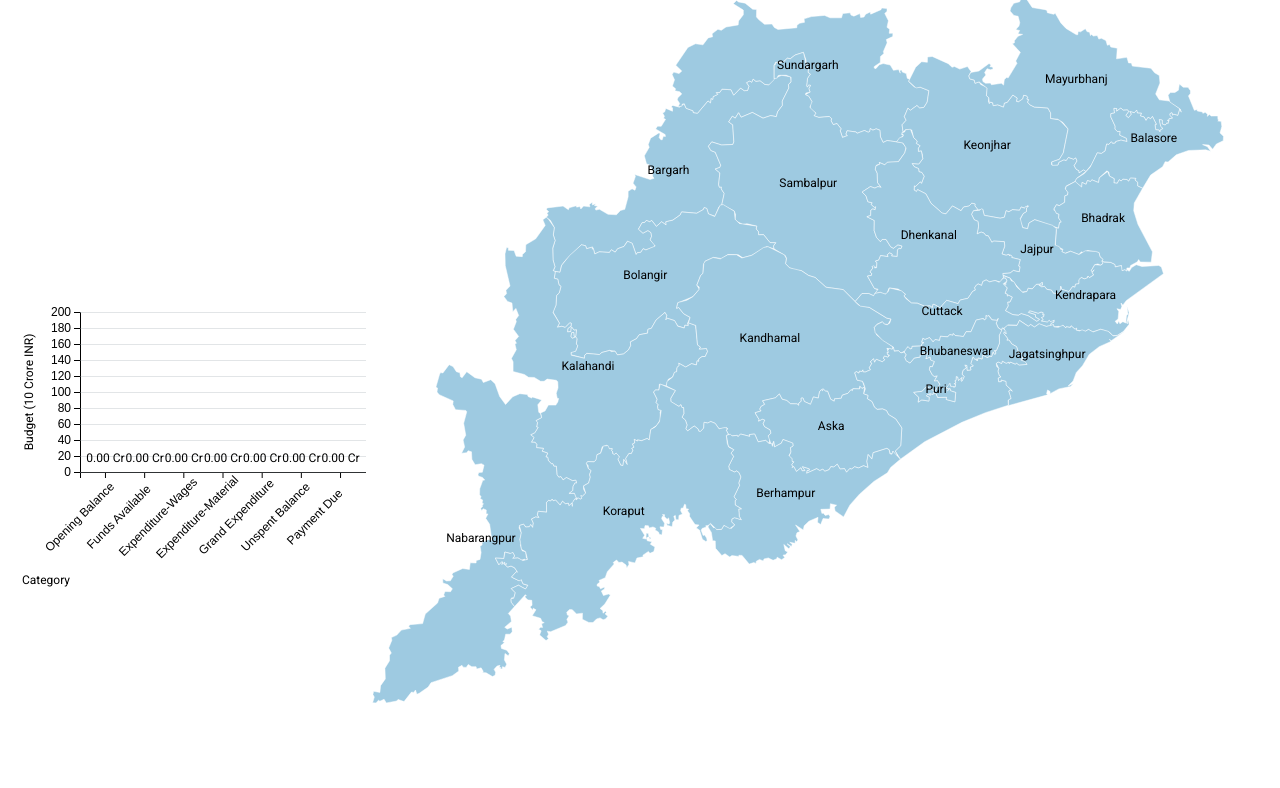
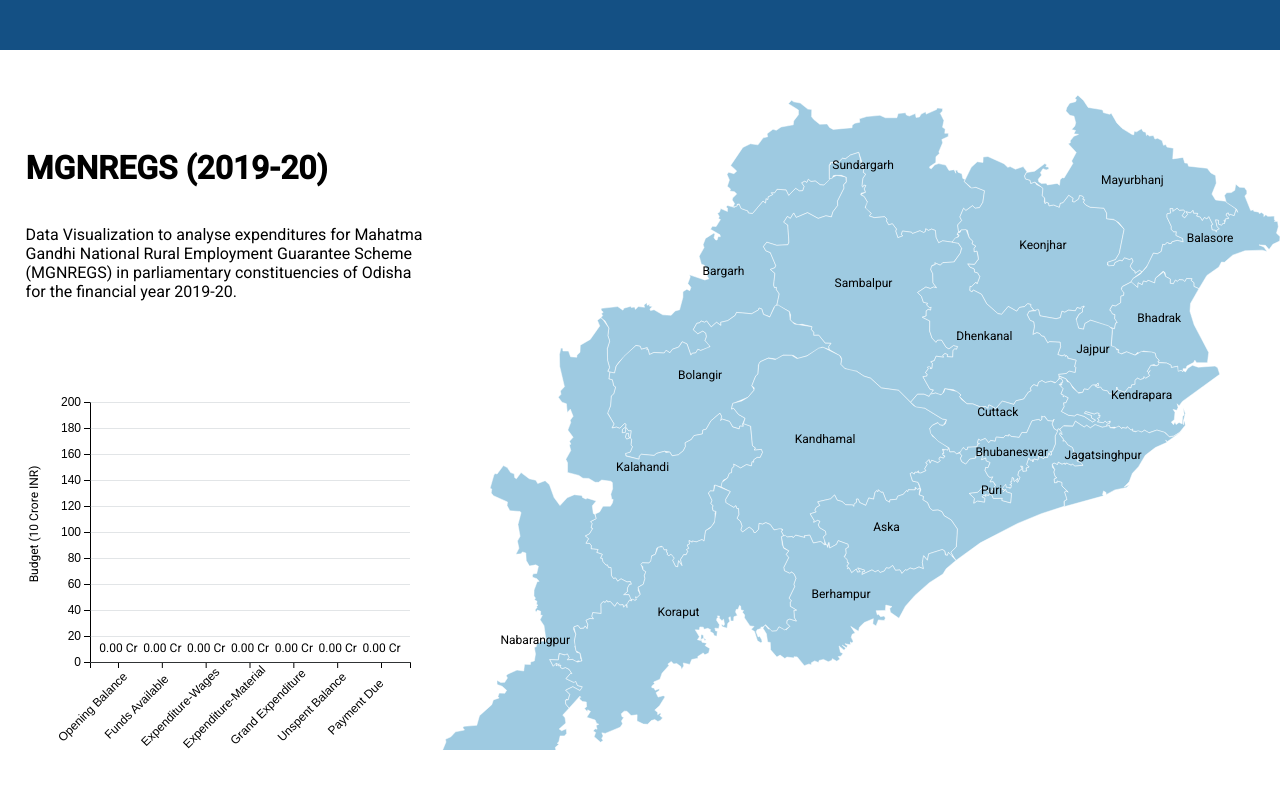
Before and after one commit to PixeledCode/MGNREGS_D3, a React (Create React App) app: page / in a window 1280 px wide. Shown: the top 788 px of the page. Built offline with nearby package versions, Linux system fonts and the light colour scheme.

Commit message:
version 2

```diff
--- a/src/App.js
+++ b/src/App.js
@@ -1,15 +1,18 @@
 import React, { Component } from 'react'
-import Map from './Map'
+import Map from 'components/Map'
+import Navbar from 'components/navbar'
 
 class App extends Component {
-
 	render() {
 		return (
+			<>
 					<div className="App">
+						<Navbar />
 						<Map />
 					</div>
-    );
+			</>
+		)
 	}
 }
 
-export default App;
+export default App
--- a/src/assets/index.css
+++ b/src/assets/index.css
@@ -14,11 +14,34 @@
 html,
 body {
   height: 100%;
-  overflow: hidden;
+}
+
+.App {
+  position: relative;
+}
+
+.section h1, .section h3,
+.section p {
+  padding: 0 2rem;
+}
+
+.section h1 {
+  font-size: 1.5rem;
+  margin-bottom: 0;
+}
+
+.section p {
+  font-size: .8rem;
+}
+
+.section h3 {
+  height: 23px;
+  margin-bottom: -30px;
+  font-weight: 500;
 }
 
 #map__container {
-  height: 100%;
+  height: calc(100% - 100px);
 }
 
 #map__container .svgDistrict,
@@ -26,21 +49,42 @@
   cursor: pointer;
 }
 
-div#container {
+.svg-container {
+  display: inline-block;
+  position: relative;
   width: 100%;
-  height: 400px;
-  margin: auto;
-  margin-left: 0;
+  vertical-align: top;
+  overflow: hidden;
 }
 
-div#container svg {
-  width: 100%;
-  height: 100%;
+.svg-content-responsive {
+  display: inline-block;
+  position: absolute;
+  top: 50px;
+  left: 0;
+}
+
+.navbar {
+  background-color: #145084;
+  height: 50px;
+}
+
+div#container {
+  top: 10vw;
+  left: 2vw;
+  position: absolute;
+  width: 400px;
+  height: 500px;
+  display: -ms-grid;
+  display: grid;
+  -ms-grid-rows: (max-content)[2] 1fr;
+      grid-template-rows: repeat(2, -webkit-max-content) 1fr;
+      grid-template-rows: repeat(2, max-content) 1fr;
 }
 
 .main-g {
-  -webkit-transform: translate(5rem, 7rem);
-          transform: translate(5rem, 7rem);
+  -webkit-transform: translate(4rem, 3rem);
+          transform: translate(4rem, 3rem);
 }
 
 .bar {
@@ -110,42 +154,9 @@
   font-size: 10px;
 }
 
-@media screen and (min-width: 800px) {
-  .App {
-    display: -ms-grid;
-    display: grid;
-    -ms-grid-columns: 1fr 2.5fr;
-        grid-template-columns: 1fr 2.5fr;
-  }
-}
-
-@media screen and (min-width: 800px) and (max-width: 1200px) {
-  .App {
-    -ms-grid-columns: 1fr 2fr;
-        grid-template-columns: 1fr 2fr;
-  }
-}
-
-@media screen and (min-width: 800px) and (max-width: 998px) {
-  .App {
-    -ms-grid-columns: 1fr 1.5fr;
-        grid-template-columns: 1fr 1.5fr;
-  }
-}
-
-@media screen and (max-width: 680px) {
+@media screen and (max-width: 900px) {
   div#container {
-    width: 95vw;
-    height: 400px;
-    margin: auto;
-  }
-  .main-g {
-    -webkit-transform: translate(3rem, 7rem);
-            transform: translate(3rem, 7rem);
-  }
-  .budget {
-    -webkit-transform: rotate(-90deg) translate(0, -20px);
-            transform: rotate(-90deg) translate(0, -20px);
+    position: relative;
   }
 }
 /*# sourceMappingURL=index.css.map */
--- a/src/assets/index.scss
+++ b/src/assets/index.scss
@@ -15,11 +15,15 @@
 html,
 body {
   height: 100%;
-  overflow: hidden;
+  // overflow: hidden;
+}
+
+.App {
+  position: relative;
 }
 
 #map__container {
-  height: 100%;
+  height: calc(100% - 100px);
 
   .svgDistrict,
   .svgDistrictName {
@@ -27,22 +31,60 @@
   }
 }
 
-// map
+.svg-container {
+  display: inline-block;
+  position: relative;
+  width: 100%;
+  vertical-align: top;
+  overflow: hidden;
+}
+
+.svg-content-responsive {
+  display: inline-block;
+  position: absolute;
+  top: 50px;
+  left: 0;
+}
+
+.navbar {
+  background-color: #145084;
+  height: 50px;
+}
+
 div#container {
-  width: 100%;
-  height: 400px;
-  margin: auto;
-  margin-left: 0;
+  top: 10vw;
+  left: 2vw;
+  position: absolute;
+  width: 400px;
+  height: 500px;
+  display: grid;
+  grid-template-rows: repeat(2, max-content) 1fr;
 
-  svg {
-    width: 100%;
-    height: 100%;
+  h1,h3,
+  p {
+    padding: 0 2rem;
   }
+
+  h1 {
+    font-size: 1.5rem;
+    margin-bottom: 0;
+  }
+
+  p {
+    font-size: .8rem;
+  }
+
+  h3 {
+    height: 23px;
+    margin-bottom: -30px;
+    font-weight: 500;
+  }
+
 }
 
 // bar chart
 .main-g {
-  transform: translate(5rem, 7rem);
+  transform: translate(4rem, 3rem);
 }
 
 .bar {
@@ -118,38 +160,11 @@
 
 }
 
-@media screen and (min-width: 800px) {
 
-  .App {
-    display: grid;
-    grid-template-columns: 1fr 2.5fr;
+@media screen and (max-width: 900px) {
 
-    @media screen and (max-width: 1200px) {
-      grid-template-columns: 1fr 2fr;
-    }
-
-    @media screen and (max-width: 998px) {
-      grid-template-columns: 1fr 1.5fr;
-    }
+  div#container {
+    position: relative;
   }
 
 }
-
-
-@media screen and (max-width: 680px) {
-
-  div#container {
-    width: 95vw;
-    height: 400px;
-    margin: auto;
-  }
-
-  .main-g {
-    transform: translate(3rem, 7rem);
-  }
-
-  .budget {
-    transform: rotate(-90deg) translate(0, -20px);
-  }
-
-}
--- a/src/Map.js
+++ b/src/components/Map.js
@@ -1,8 +1,10 @@
 import React, { Component } from 'react'
 import * as d3 from 'd3'
-import odisha from './odihsa'
-import data from './data.json'
-import Chart from './chart'
+import odisha from 'assets/odihsa'
+import data from 'assets/data.json'
+// import Chart from './chart'
+import Charts from 'components/charts'
+
 class Map extends Component {
 	constructor(props) {
 		super(props)
@@ -26,16 +28,10 @@
 	drawMap() {
 		const WIDTH = window.innerWidth
 		const HEIGHT = window.innerHeight
-		const ZOOM_THRESHOLD = [0.5, 2]
-		const OVERLAY_MULTIPLIER = 10
-		const OVERLAY_OFFSET = OVERLAY_MULTIPLIER / 2 - 0.5
 		const HOVER_COLOR = '#d36f80'
-
+		let fitSVG = WIDTH / 3
+		if (WIDTH < 780) fitSVG = 0
 		// --------------- Event handler ---------------
-
-		function zoomHandler(event) {
-			g.attr('transform', event.transform)
-		}
 
 		function mouseOverHandler(d, i) {
 			d3.select(this).attr('fill', HOVER_COLOR)
@@ -61,42 +57,28 @@
 		}
 
 		// Prepare SVG container for placing the map,
-		// and overlay a transparent rectangle for better pan and zoom.
 		const svg = d3
 			.select('#map__container')
+			.classed('svg-container', true)
 			.append('svg')
-			.attr('width', '100%')
-			.attr('height', '100%')
+			.attr('preserveAspectRatio', 'xMinYMin meet')
+			.attr('viewBox', `0 0 ${WIDTH} ${HEIGHT - 100}`)
+			.classed('svg-content-responsive', true)
 
-		const zoom = d3.zoom().scaleExtent(ZOOM_THRESHOLD).on('zoom', zoomHandler)
-
-		const g = svg
-			.call(zoom)
-			.append('g')
-
-			g.append('rect')
-			.attr('width', WIDTH * OVERLAY_MULTIPLIER)
-			.attr('height', HEIGHT * OVERLAY_MULTIPLIER)
-			.attr(
-				'transform',
-				`translate(-${WIDTH * OVERLAY_OFFSET},-${HEIGHT * OVERLAY_OFFSET})`
-			)
-			.style('fill', 'none')
-			.style('pointer-events', 'all')
-
-		// Project GeoJSON from 3D to 2D plane, and set
-		// projection config.
-		const projection = d3
-			.geoMercator()
-			.center([84.400309, 20.761804])
-			.scale(8000)
-			.translate([WIDTH / 3, HEIGHT / 3])
+		const projection = d3.geoMercator().fitExtent(
+			[
+				[fitSVG, 0],
+				[WIDTH, HEIGHT],
+			],
+			odisha
+		)
 
 		// Prepare SVG path and color, import the
 		// effect from above projection.
 		const path = d3.geoPath().projection(projection)
 		const color = '#9ecae1'
 
+		const g = svg.attr('class', 'svgMap')
 		function renderMap(root) {
 			// Draw districts and register event listeners
 			g.append('g')
@@ -133,7 +115,7 @@
 	render() {
 		return (
 			<>
-				<Chart
+				<Charts
 					constituency={this.state.constituency}
 					opening_bal={this.state.opening_bal}
 					total_funds={this.state.total_funds}
--- a/src/chart.js
+++ b/src/components/charts.js
@@ -1,15 +1,36 @@
 import React, { Component } from 'react'
 import * as d3 from 'd3'
 
-class Chart extends Component {
+class Charts extends Component {
+	constructor(props) {
+		super(props)
+		this.state = {
+			constituency: '',
+			opening_bal: 0,
+			total_funds: 0,
+			expenditure_wages: 0,
+			expenditure_materials: 0,
+			total_expenditure: 0,
+			unspent_bal: 0,
+			payment_due: 0,
+		}
+	}
 	componentDidMount() {
 		this.drawChart()
 	}
 
 	componentDidUpdate(prevProps) {
 		if (prevProps.constituency !== this.props.constituency) {
-			document.querySelector('.label').remove()
-			document.querySelector('.district').remove()
+			this.setState({
+				constituency: this.props.constituency,
+				opening_bal: this.props.opening_bal,
+				total_funds: this.props.total_funds,
+				expenditure_wages: this.props.expenditure_wages,
+				expenditure_materials: this.props.expenditure_materials,
+				total_expenditure: this.props.total_expenditure,
+				unspent_bal: this.props.unspent_bal,
+				payment_due: this.props.payment_due,
+			})
 			document.querySelector('.label').remove()
 			document.querySelector('.main-g').remove()
 			this.drawChart()
@@ -17,41 +38,35 @@
 	}
 
 	drawChart() {
+		console.log(this.state.opening_bal);
 		const data = [
 			{
 				language: 'Opening Balance',
-				value: this.props.opening_bal,
-				color: '#00a2ee',
+				value: this.state.opening_bal,
 			},
 			{
 				language: 'Funds Available',
-				value: this.props.total_funds,
-				color: '#fbcb39',
+				value: this.state.total_funds,
 			},
 			{
 				language: 'Expenditure-Wages',
-				value: this.props.expenditure_wages,
-				color: '#007bc8',
+				value: this.state.expenditure_wages,
 			},
 			{
 				language: 'Expenditure-Material',
-				value: this.props.expenditure_materials,
-				color: '#007bc8',
+				value: this.state.expenditure_materials,
 			},
 			{
 				language: 'Grand Expenditure',
-				value: this.props.total_expenditure,
-				color: '#65cedb',
+				value: this.state.total_expenditure,
 			},
 			{
 				language: 'Unspent Balance',
-				value: this.props.unspent_bal,
-				color: '#ff6e52',
+				value: this.state.unspent_bal,
 			},
 			{
 				language: 'Payment Due',
-				value: this.props.payment_due,
-				color: '#f9de3f',
+				value: this.state.payment_due,
 			},
 		]
 
@@ -62,7 +77,6 @@
 		const height = chartDOM.clientHeight - margin * 3
 
 		const chart = svg.append('g').attr('class', 'main-g')
-		// .attr('transform', `translate(${margin}, ${margin/3})`)
 
 		const xScale = d3
 			.scaleBand()
@@ -108,36 +122,28 @@
 		svg
 			.append('text')
 			.attr('class', 'label budget')
-			.attr('x', -(height / 2) - margin * 1.4)
-			.attr('y', margin / 2.4)
+			.attr('x', -(height / 2) - margin / 2)
+			.attr('y', (width / margin) * 3)
 			.attr('transform', 'rotate(-90)')
 			.attr('text-anchor', 'middle')
 			.text('Budget (10 Crore INR)')
-
-		svg
-			.append('text')
-			.attr('class', 'label')
-			.attr('x', width - margin * 3)
-			.attr('y', height + margin * 2.8)
-			.attr('text-anchor', 'middle')
-			.text('Category')
-
-		barGroups
-			.append('text')
-			.attr('class', 'district')
-			.attr('x', width - margin  * 3)
-			.attr('y', height - margin * 3)
-			.attr('text-anchor', 'middle')
-			.text(this.props.constituency)
 	}
 
 	render() {
+
 		return (
 			<div id="container">
-				<svg id={'chart'} />
+				<h1>MGNREGS (2019-20)</h1>
+				<p>
+					Data Visualization to analyse expenditures for Mahatma Gandhi National
+					Rural Employment Guarantee Scheme (MGNREGS) in parliamentary
+					constituencies of Odisha for the financial year 2019-20.
+				</p>
+				<h3>{this.state.constituency}</h3>
+				<svg id={'chart'} viewBox="0 0 400 500" />
 			</div>
 		)
 	}
 }
 
-export default Chart
+export default Charts
--- /dev/null
+++ b/src/components/navbar.js
@@ -0,0 +1,11 @@
+import { Component } from 'react'
+
+class Navbar extends Component {
+	render() {
+		return <div className="navbar">
+
+    </div>
+	}
+}
+
+export default Navbar
--- a/src/index.js
+++ b/src/index.js
@@ -1,7 +1,7 @@
 import React from 'react';
 import ReactDOM from 'react-dom';
-import './assets/index.css';
-import App from './App';
+import 'assets/index.css';
+import App from 'App';
 
 ReactDOM.render(
   <React.StrictMode>
```
Also changed, not shown: jsconfig.json (added, +9 -0 lines), src/assets/data.json (renamed from src/data.json), src/assets/odihsa.js (renamed from src/odihsa.js), 1 other file (tests, documents, lock files or other folders). Lines whose indentation alone changed are shown as unchanged.
